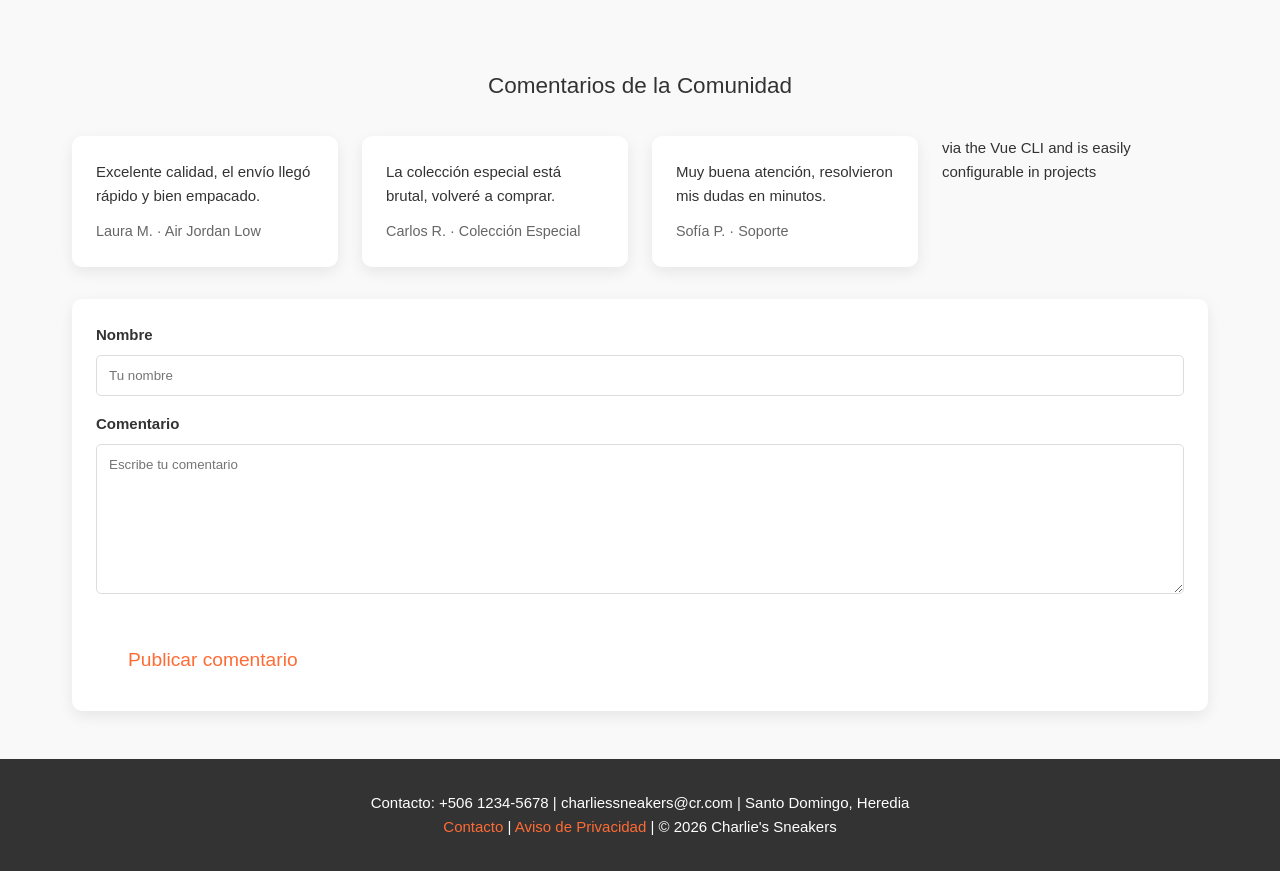
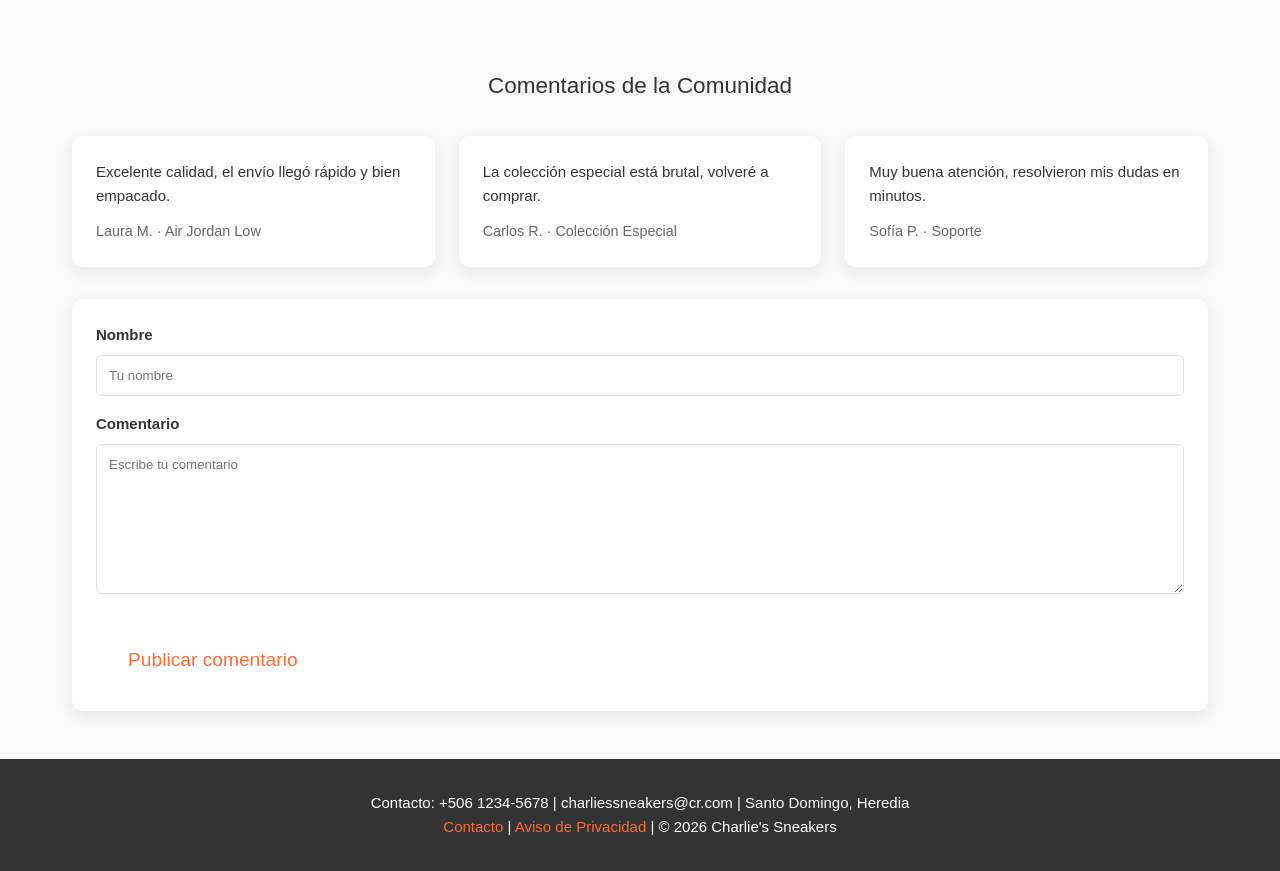
Before and after one commit to kattyab/CI0137_seg_fault, a Vue app: page / in a window 1280 px wide. Shown: the part 1680-2551 px from the top of the page. Built offline with nearby package versions, Linux system fonts and the light colour scheme.

Commit message:
Remove unnecessary comment from the community comments section

```diff
--- a/src/views/HomeView.vue
+++ b/src/views/HomeView.vue
@@ -134,7 +134,6 @@ const handleSubmit = () => {
           <p>Muy buena atención, resolvieron mis dudas en minutos.</p>
           <div class="comment-meta">Sofía P. · Soporte</div>
         </div>
-        via the Vue CLI and is easily configurable in projects
       </div>
       <form class="comment-form" @submit.prevent="handleSubmit">
         <div class="form-group">
```
